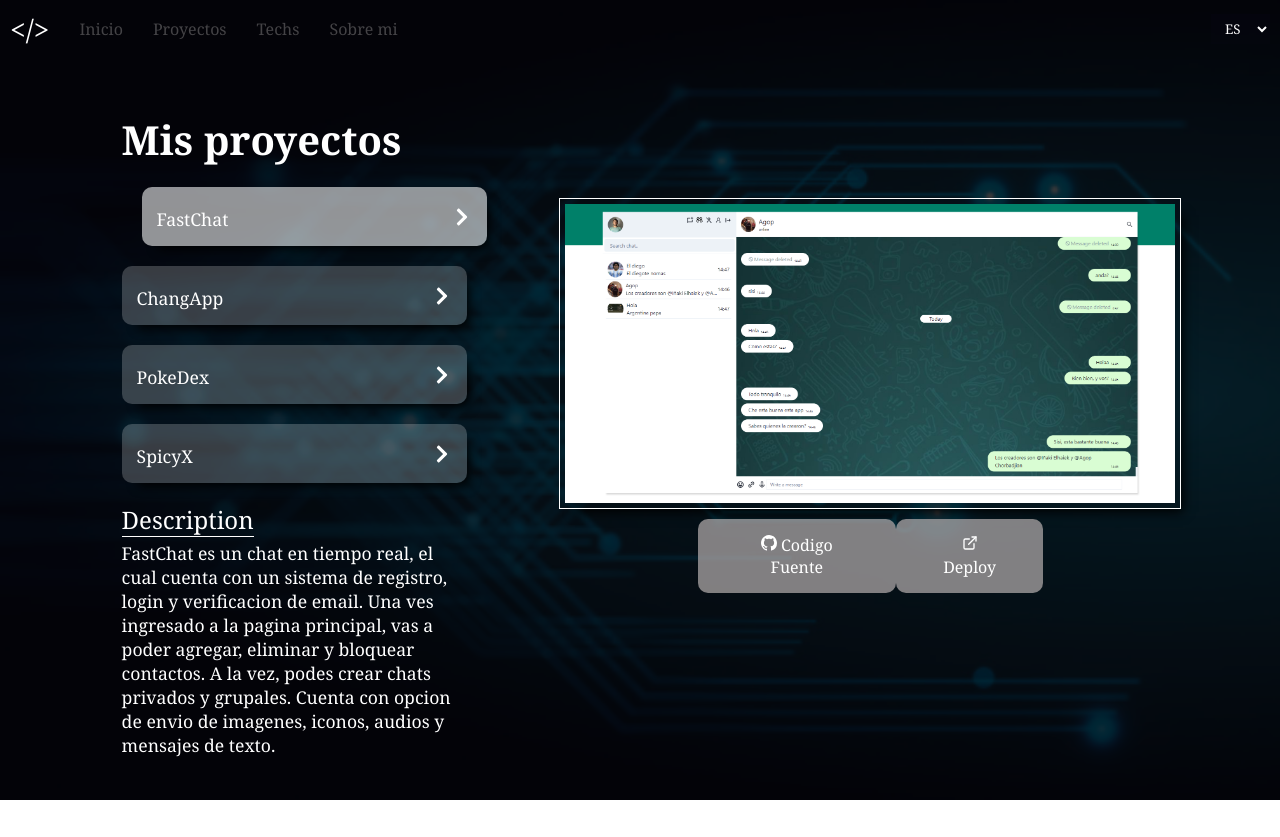
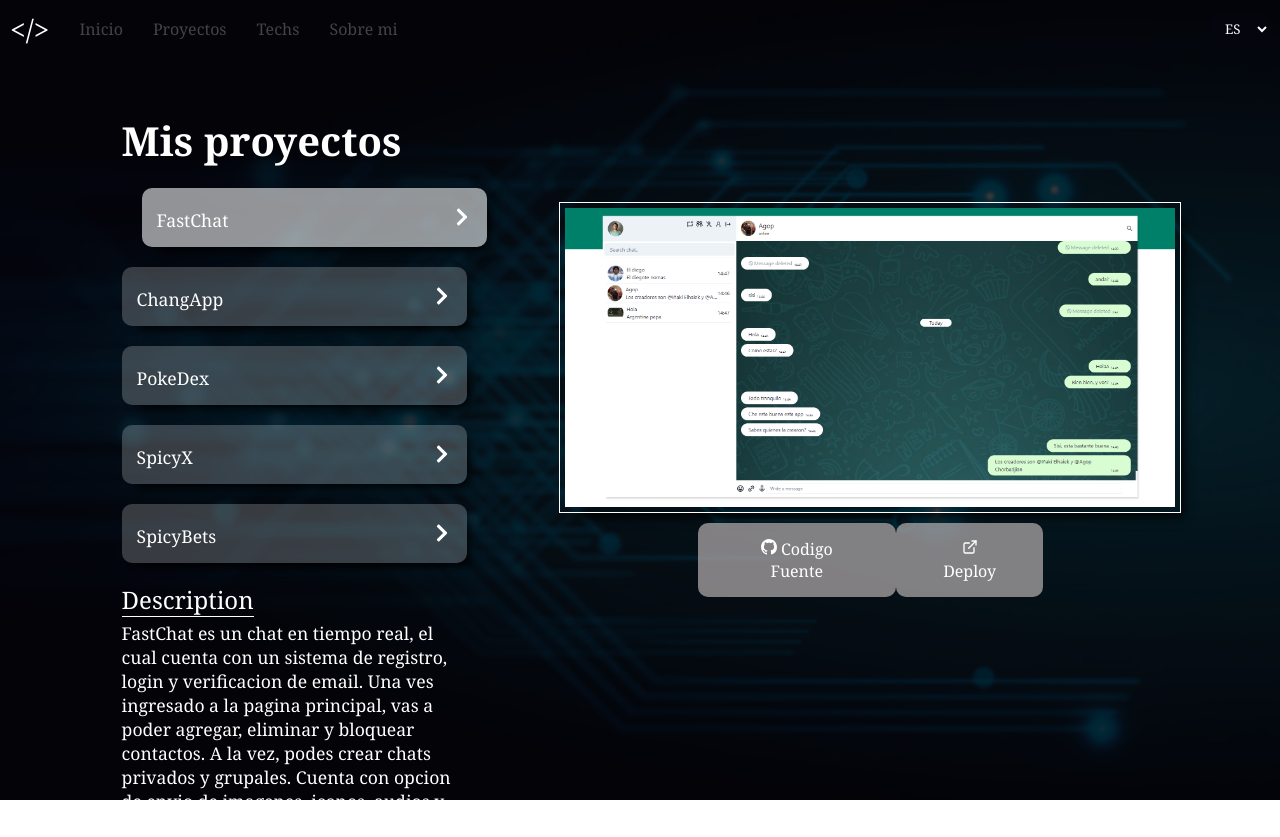
Before and after one commit to PowChorba/PortfolioV2, a React (Create React App) app in the folder client/: page /proyects in a window 1280 px wide. Before the commit the page ends 800 px from the top, so only its background shows below. Built offline with nearby package versions, Linux system fonts and the light colour scheme.

Commit message:
spicybets added

```diff
--- a/client/src/Components/Proyects/ProyectsEn.tsx
+++ b/client/src/Components/Proyects/ProyectsEn.tsx
@@ -7,6 +7,7 @@ import ChangApp from '../../assets/Capture.PNG'
 import FastChat from '../../assets/FastChatImg.PNG'
 import PokeDex from '../../assets/pokedex.PNG'
 import Spicy from '../../assets/spicy.PNG'
+import Casino from '../../assets/spicybets.PNG'
 import emailjs from 'emailjs-com';
 
 
@@ -15,12 +16,15 @@ export default function ProyectsEn(){
     const [chang, setChang] = useState<boolean>(false)
     const [poke, setPoke] = useState<boolean>(false)
     const [spicy, setSpicy] = useState<boolean>(false)
+    const [casino, setCasino] = useState<boolean>(false)
+
 
     const handleFast = () =>{
         setFast(true)
         setChang(false)
         setSpicy(false)
         setPoke(false)
+        setCasino(false)
     }
 
     const handleChang = () =>{
@@ -28,6 +32,7 @@ export default function ProyectsEn(){
         setChang(true)
         setSpicy(false)
         setPoke(false)
+        setCasino(false)
     }
 
     const handlePoke = () => {
@@ -35,6 +40,7 @@ export default function ProyectsEn(){
         setChang(false)
         setSpicy(false)
         setPoke(true)
+        setCasino(false)
     }
 
     const handleSpicy = () => {
@@ -42,6 +48,15 @@ export default function ProyectsEn(){
         setChang(false)
         setPoke(false)
         setSpicy(true)
+        setCasino(false)
+    }
+
+    const handleCasino = () => {
+        setFast(false)
+        setChang(false)
+        setPoke(false)
+        setSpicy(false)
+        setCasino(true)
     }
 
     const handleEmailSend = () => {
@@ -93,6 +108,12 @@ export default function ProyectsEn(){
                             height="1em" width="1em" xmlns="http://www.w3.org/2000/svg" className={s.svg}>
                             <path d="M285.476 272.971L91.132 467.314c-9.373 9.373-24.569 9.373-33.941 0l-22.667-22.667c-9.357-9.357-9.375-24.522-.04-33.901L188.505 256 34.484 101.255c-9.335-9.379-9.317-24.544.04-33.901l22.667-22.667c9.373-9.373 24.569-9.373 33.941 0L285.475 239.03c9.373 9.372 9.373 24.568.001 33.941z"></path></svg>
                         </div>
+                        <div onClick={handleCasino} className={casino ? s.divActive : s.divNoActive}>
+                            <p>SpicyBets</p>
+                            <svg stroke="currentColor" fill="currentColor" strokeWidth="0" viewBox="0 0 320 512"
+                            height="1em" width="1em" xmlns="http://www.w3.org/2000/svg" className={s.svg}>
+                            <path d="M285.476 272.971L91.132 467.314c-9.373 9.373-24.569 9.373-33.941 0l-22.667-22.667c-9.357-9.357-9.375-24.522-.04-33.901L188.505 256 34.484 101.255c-9.335-9.379-9.317-24.544.04-33.901l22.667-22.667c9.373-9.373 24.569-9.373 33.941 0L285.475 239.03c9.373 9.372 9.373 24.568.001 33.941z"></path></svg>
+                        </div>
                         <div className={s.description}>
                             <span>Description</span>
                                 {/* CHANG APP */}
@@ -110,6 +131,8 @@ export default function ProyectsEn(){
                                 In this app you can filter, sort and search for Pokemons with all their information. In turn, a new Pokemon can be created.</p>
                                 {/* SPICY X */}
                                 <p className={spicy ? s.asd : s.displayNone}>This is an adult page, where you can find videos from the main pages all in one. We used web scrapping to get the videos and put it in the DB (is all legal) and counts with an advertising. The app is developed with NextJS, NestJS and MongoDB. </p>
+                                {/* SPICYBETS */}
+                                <p className={casino ? s.asd : s.displayNone}>SpicyBets is an online betting website. It features a slot machine system where you can play with fake money to pass the time. Additionally, it has a login and authentication system. It's developed using NextJS for the front-end, NestJS for the back-end, and MongoDB for the database.</p>
                         </div>
                     </div>
 
@@ -120,6 +143,7 @@ export default function ProyectsEn(){
                         <img src={FastChat} alt='fastChat' className={fast ? s.img : s.displayNone}/>
                         <img src={PokeDex} alt='PokeDex' className={poke ? s.img : s.displayNone}/>
                         <img src={Spicy} alt='SpicyX' className={spicy ? s.img : s.displayNone}/>
+                        <img src={Casino} alt='SpicyBets' className={casino ? s.img : s.displayNone}/>
                         <div className={fast ? s.divButtons : s.displayNone}>
                             <button><a href="https://github.com/PowChorba/FastChat/tree/Pow" rel="noreferrer" target='_blank'><BsGithub/>{' '}Source Code</a></button>
                             <button><a href="https://fast-chat-chi.vercel.app/" rel="noreferrer" target='_blank'><FiExternalLink/>{' '}Deploy</a></button>
@@ -136,6 +160,10 @@ export default function ProyectsEn(){
                             <button><a href="https://github.com/PowChorba/Spicy" rel="noreferrer" target='_blank'><BsGithub/>{' '}Source Code</a></button>
                             <button onClick={handleEmailSend}><a href="https://pornspicyx.com/" rel="noreferrer" target='_blank'><FiExternalLink/>{' '}Deploy</a></button>
                         </div>
+                        <div className={casino ? s.divButtons : s.displayNone}>
+                            <button><a href="https://github.com/PowChorba/Casino" rel="noreferrer" target='_blank'><BsGithub/>{' '}Codigo Fuente</a></button>
+                            <button onClick={() => handleEmailSend()}><a href="https://casino-powchorba.vercel.app/" rel="noreferrer" target='_blank'><FiExternalLink/>{' '}Deploy</a></button>
+                        </div>
                     </div>
                 </main>
             </div>
--- a/client/src/Components/Proyects/ProyectsEsp.tsx
+++ b/client/src/Components/Proyects/ProyectsEsp.tsx
@@ -7,6 +7,7 @@ import ChangApp from '../../assets/Capture.PNG'
 import FastChat from '../../assets/FastChatImg.PNG'
 import PokeDex from '../../assets/pokedex.PNG'
 import Spicy from '../../assets/spicy.PNG'
+import Casino from '../../assets/spicybets.PNG'
 import emailjs from 'emailjs-com';
 
 export default function ProyectsEsp(){
@@ -14,12 +15,14 @@ export default function ProyectsEsp(){
     const [chang, setChang] = useState<boolean>(false)
     const [poke, setPoke] = useState<boolean>(false)
     const [spicy, setSpicy] = useState<boolean>(false)
+    const [casino, setCasino] = useState<boolean>(false)
 
     const handleFast = () =>{
         setFast(true)
         setChang(false)
         setSpicy(false)
         setPoke(false)
+        setCasino(false)
     }
 
     const handleChang = () =>{
@@ -27,6 +30,8 @@ export default function ProyectsEsp(){
         setChang(true)
         setSpicy(false)
         setPoke(false)
+        setCasino(false)
+
     }
 
     const handlePoke = () => {
@@ -34,6 +39,8 @@ export default function ProyectsEsp(){
         setChang(false)
         setSpicy(false)
         setPoke(true)
+        setCasino(false)
+
     }
 
     const handleSpicy = () => {
@@ -41,6 +48,16 @@ export default function ProyectsEsp(){
         setChang(false)
         setPoke(false)
         setSpicy(true)
+        setCasino(false)
+
+    }
+
+    const handleCasino = () => {
+        setFast(false)
+        setChang(false)
+        setPoke(false)
+        setSpicy(false)
+        setCasino(true)
     }
 
     const handleEmailSend = () => {
@@ -92,6 +109,12 @@ export default function ProyectsEsp(){
                             height="1em" width="1em" xmlns="http://www.w3.org/2000/svg" className={s.svg}>
                             <path d="M285.476 272.971L91.132 467.314c-9.373 9.373-24.569 9.373-33.941 0l-22.667-22.667c-9.357-9.357-9.375-24.522-.04-33.901L188.505 256 34.484 101.255c-9.335-9.379-9.317-24.544.04-33.901l22.667-22.667c9.373-9.373 24.569-9.373 33.941 0L285.475 239.03c9.373 9.372 9.373 24.568.001 33.941z"></path></svg>
                         </div>
+                        <div onClick={handleCasino} className={casino ? s.divActive : s.divNoActive}>
+                            <p>SpicyBets</p>
+                            <svg stroke="currentColor" fill="currentColor" strokeWidth="0" viewBox="0 0 320 512"
+                            height="1em" width="1em" xmlns="http://www.w3.org/2000/svg" className={s.svg}>
+                            <path d="M285.476 272.971L91.132 467.314c-9.373 9.373-24.569 9.373-33.941 0l-22.667-22.667c-9.357-9.357-9.375-24.522-.04-33.901L188.505 256 34.484 101.255c-9.335-9.379-9.317-24.544.04-33.901l22.667-22.667c9.373-9.373 24.569-9.373 33.941 0L285.475 239.03c9.373 9.372 9.373 24.568.001 33.941z"></path></svg>
+                        </div>
                         <div className={s.description}>
                             <span>Description</span>
                                 {/* CHANG APP */}
@@ -109,6 +132,8 @@ export default function ProyectsEsp(){
                                 Dentro de la aplicacion podes filtrar, ordenar o buscar los Pokemons con toda su informacion. Ademas, podes crear un Pokemon propio!</p>
                                 {/* SPICY X */}
                                 <p className={spicy ? s.asd : s.displayNone}>Esta es una pagina para adultos. Contiene videos de las mejores paginas, que fueron obtenidas a traves de web scrapping (todo legal) y cuenta con un sistema de publicidad. Esta desarrollada con NextJS, NestJS y MongoDB </p>
+                                {/* SPICYBETS */}
+                                <p className={casino ? s.asd : s.displayNone}>SpicyBets es una pagina para apuestas Online. Cuenta con un sistema de maquinitas tragamonedas (Slots), en el cual podes jugar con plata falsa para pasar el tiempo. Ademas, cuenta con un sistema de login y autenticacion. Esta desarrollada con NextJS para el front, NestJS para el back y MongoDB para la base de datos.</p>
                         </div>
 
 
@@ -119,6 +144,7 @@ export default function ProyectsEsp(){
                         <img src={FastChat} alt='fastChat' className={fast ? s.img : s.displayNone}/>
                         <img src={PokeDex} alt='PokeDex' className={poke ? s.img : s.displayNone}/>
                         <img src={Spicy} alt='SpicyX' className={spicy ? s.img : s.displayNone}/>
+                        <img src={Casino} alt='SpicyBets' className={casino ? s.img : s.displayNone}/>
                         <div className={fast ? s.divButtons : s.displayNone}>
                             <button><a href="https://github.com/PowChorba/FastChat/tree/Pow" rel="noreferrer" target='_blank'><BsGithub/>{' '}Codigo Fuente</a></button>
                             <button><a href="https://fast-chat-chi.vercel.app/" rel="noreferrer" target='_blank'><FiExternalLink/>{' '}Deploy</a></button>
@@ -135,6 +161,10 @@ export default function ProyectsEsp(){
                             <button><a href="https://github.com/PowChorba/Spicy" rel="noreferrer" target='_blank'><BsGithub/>{' '}Codigo Fuente</a></button>
                             <button onClick={() => handleEmailSend()}><a href="https://pornspicyx.com" rel="noreferrer" target='_blank'><FiExternalLink/>{' '}Deploy</a></button>
                         </div>
+                        <div className={casino ? s.divButtons : s.displayNone}>
+                            <button><a href="https://github.com/PowChorba/Casino" rel="noreferrer" target='_blank'><BsGithub/>{' '}Codigo Fuente</a></button>
+                            <button onClick={() => handleEmailSend()}><a href="https://casino-powchorba.vercel.app/" rel="noreferrer" target='_blank'><FiExternalLink/>{' '}Deploy</a></button>
+                        </div>
                     </div>
                 </main>
             </div>
```
Also changed, not shown: 1 other file (tests, documents, lock files or other folders).
